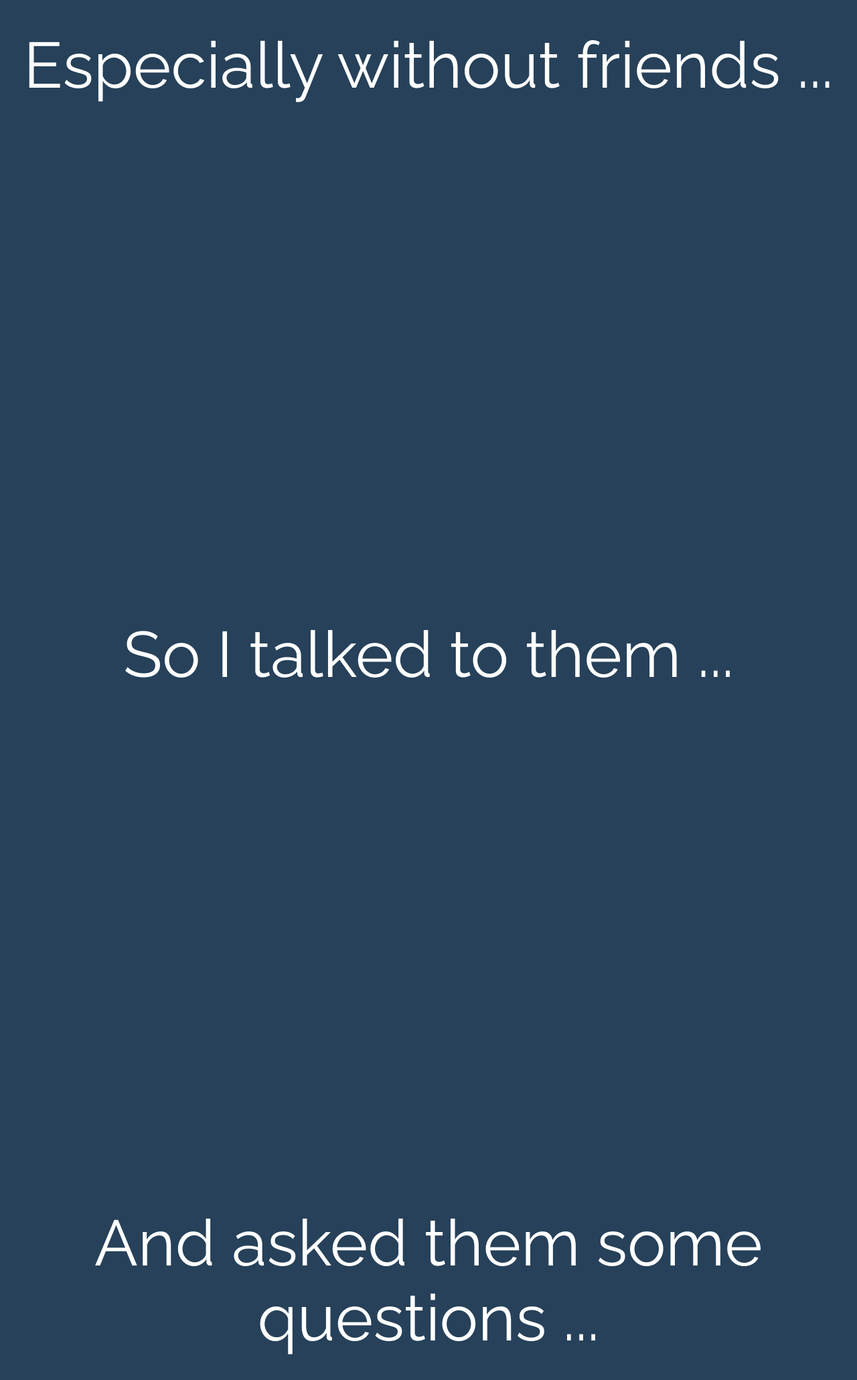
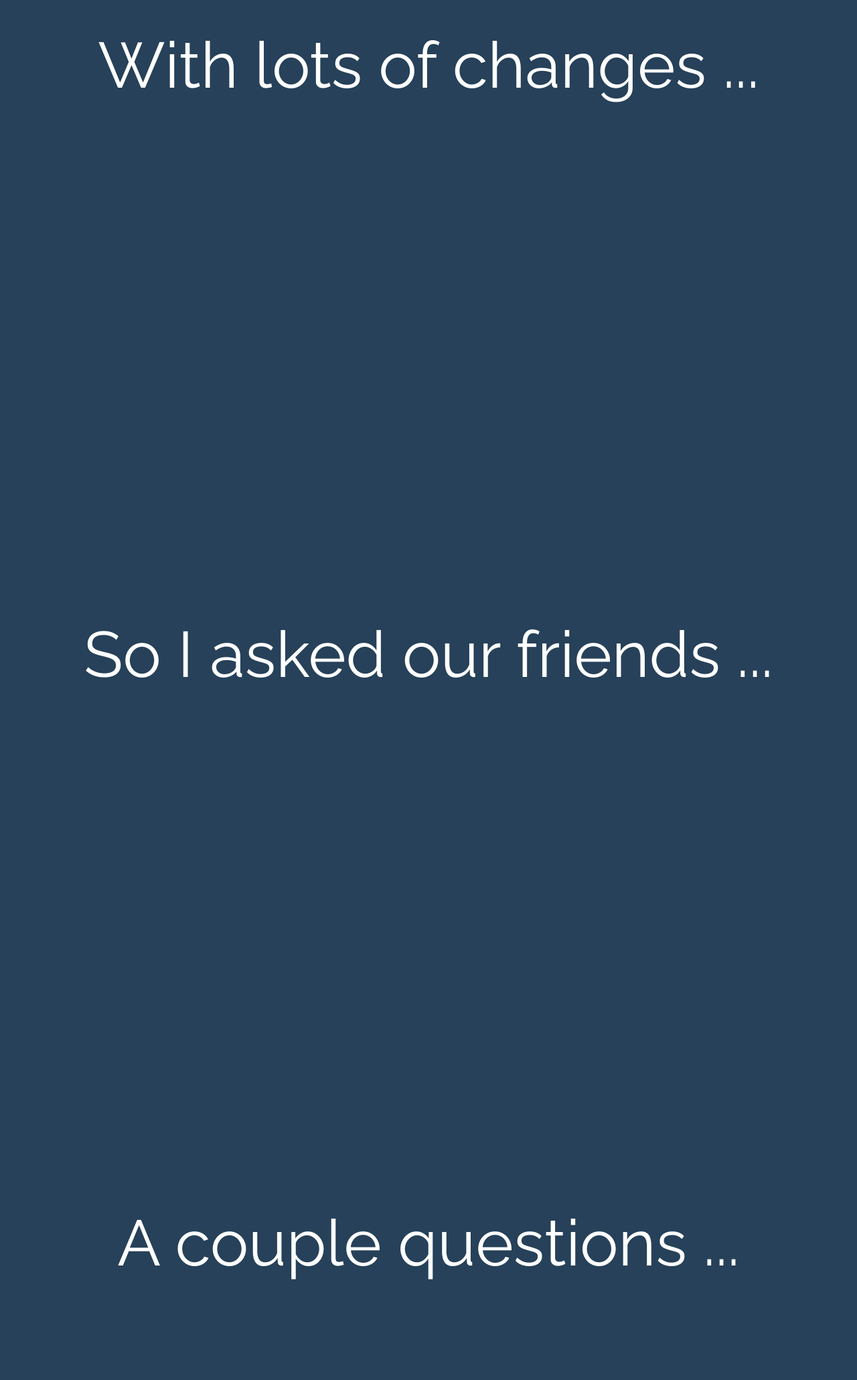
Before and after one commit to kenazk/hbd-ann, a plain HTML site: page index.html in a window 1280 px wide. Shown: the part 4979-7040 px from the top of the page at 67% size. Drawn offline with nearby package versions, Linux system fonts and the light colour scheme.

Commit message:
Fixing things

```diff
--- a/index.html
+++ b/index.html
@@ -45,9 +45,9 @@
       </div>
       <div class="intro2-line" id="intro2-line4"><h2></h2></div>
       <div class="intro2-line" id="intro2-line5"><h2>It's also been a hard year ...</h2></div>
-      <div class="intro2-line" id="intro2-line6"><h2>Especially without friends ...</h2></div>
-      <div class="intro2-line" id="intro2-line7"><h2>So I talked to them ...</h2></div>
-      <div class="intro2-line" id="intro2-line8"><h2>And asked them some questions ...</h2></div>
+      <div class="intro2-line" id="intro2-line6"><h2>With lots of changes ...</h2></div>
+      <div class="intro2-line" id="intro2-line7"><h2>So I asked our friends ...</h2></div>
+      <div class="intro2-line" id="intro2-line8"><h2>A couple questions ...</h2></div>
       <div class="intro2-line" id="intro2-line9"><h2>Here's what they said :)</h2></div>
 
       <div id="friend-quotes-headline">
@@ -300,7 +300,9 @@
             <span class="quote-mark">&ldquo;</span>energetic<span class="quote-mark">&rdquo;</span></li>
         </ul>
       </div>
-
+      <div class="intro2-line" id="intro2-line12"><h2>But what God says about you</h2></div>
+      <div class="intro2-line" id="intro2-line13"><h2>is the most important:</h2></div>
+      <div class="intro2-line" id="intro2-line14"><h2>The Lord your God is in your midst, <br>a mighty one who will save; <br>he will rejoice over you with gladness;<br> he will quiet you by his love;<br> he will exult over you with loud singing.<br><br>Zephaniah 3:17</h3></div>
       <div class="end-line" id="end-line1">
         <h2>We love you, Ann!</h2>
         <p>Have an amazing birthday!</p>
```
